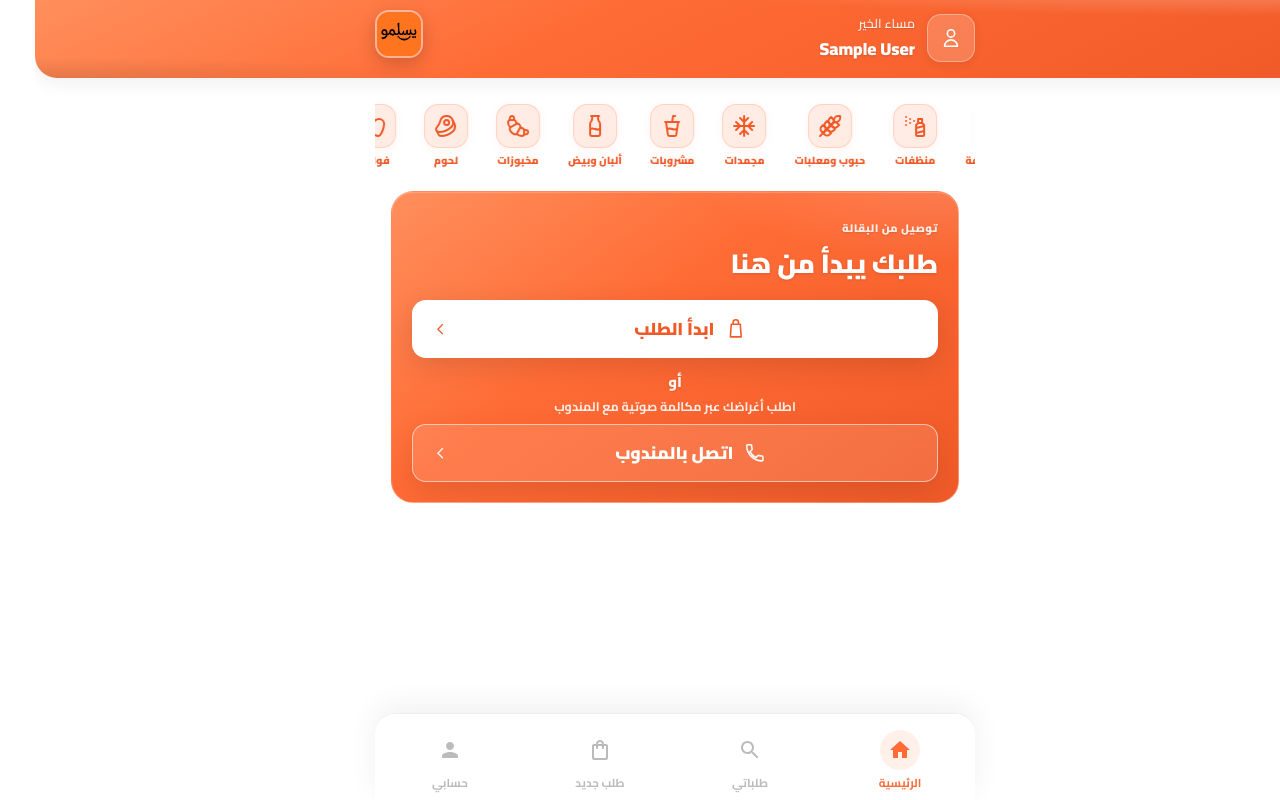
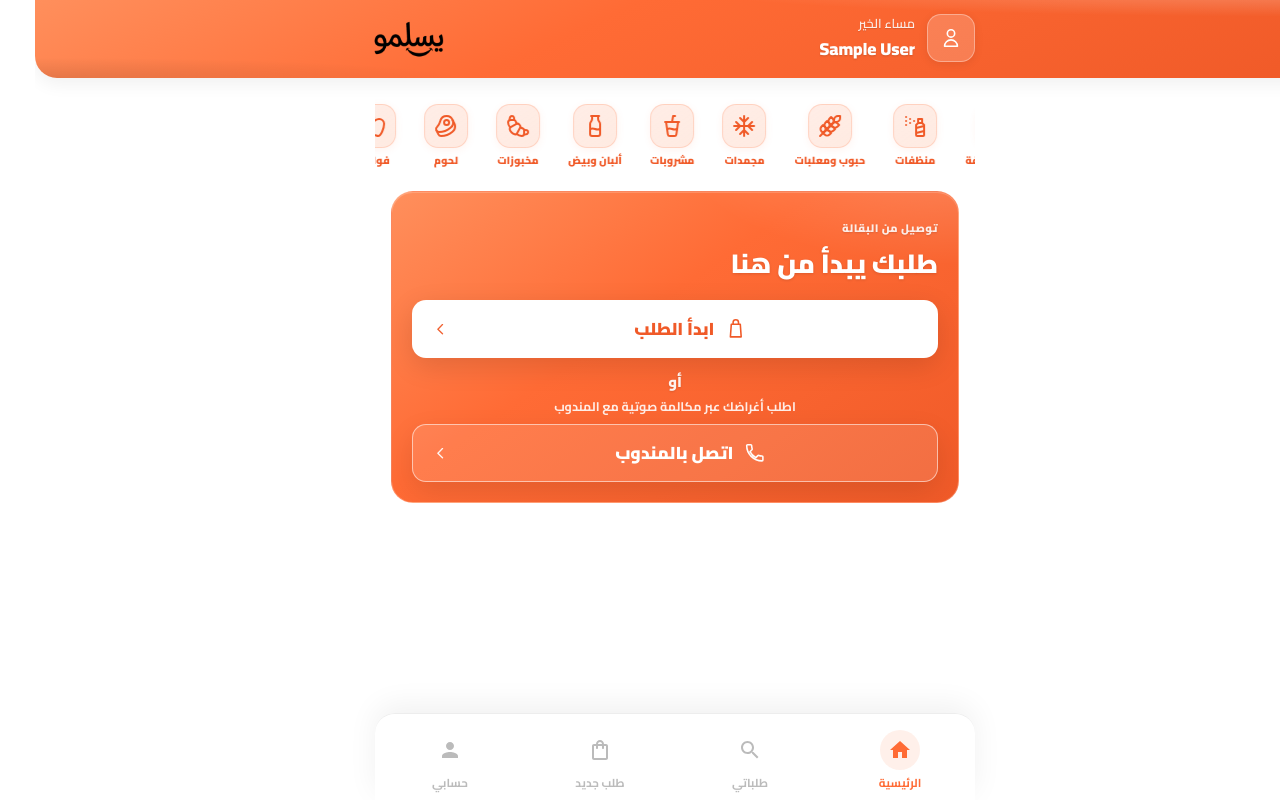
Before and after one commit to zain00abd/dashbord-yeslamo, a Next.js app: page /home in a window 1280 px wide. Built offline with nearby package versions, Linux system fonts and the light colour scheme; sample sign-in values are in the browser's storage.

Commit message:
edit logo and imag icon

```diff
--- a/src/app/globals.css
+++ b/src/app/globals.css
@@ -56,11 +56,15 @@ a {
   from {
     opacity: 0;
     transform: translateY(-20px);
+    /* transform: scale(1.5); */
+
   }
 
   to {
     opacity: 1;
     transform: translateY(0);
+    transform: scale(1.5);
+
   }
 }
 
@@ -190,6 +194,7 @@ a {
 }
 
 .hero-section::after {
+
   content: '';
   position: absolute;
   bottom: -1px;
@@ -205,9 +210,10 @@ a {
   height: clamp(80px, 20vw, 130px);
   border-radius: 22px;
   object-fit: cover;
-  box-shadow: 0 8px 25px rgba(0, 0, 0, 0.15);
+  /* box-shadow: 0 8px 25px rgba(0, 0, 0, 0.15); */
   margin-bottom: 10px;
   animation: slideDown 0.8s ease-out;
+  transform: scale(1.5);
 }
 
 .hero-title {
@@ -1098,7 +1104,7 @@ a {
 
 /* Global: always add padding when bottom-nav is rendered into body */
 body:has(.bottom-nav) .page-wrapper,
-body:has(.bottom-nav) > div:not(.bottom-nav) {
+body:has(.bottom-nav)>div:not(.bottom-nav) {
   padding-bottom: 80px;
 }
 
@@ -1347,6 +1353,7 @@ body:has(.bottom-nav) > div:not(.bottom-nav) {
   .order-confirm-btn:hover {
     transform: none;
   }
+
   .order-confirm-btn:active {
     transform: scale(0.98);
   }
@@ -1381,8 +1388,7 @@ body:has(.bottom-nav) > div:not(.bottom-nav) {
   display: flex;
   flex-direction: column;
   align-items: center;
-  padding: max(10px, env(safe-area-inset-top)) max(18px, env(safe-area-inset-right)) 12px
-    max(18px, env(safe-area-inset-left));
+  padding: max(10px, env(safe-area-inset-top)) max(18px, env(safe-area-inset-right)) 12px max(18px, env(safe-area-inset-left));
   background: linear-gradient(155deg, #ff8f5c 0%, var(--primary) 42%, var(--primary-dark) 100%);
   border-radius: 0 0 22px 22px;
   /* تقليل الظل الملون لتفادي هالة/تدرج خارج حدود الهيدر */
@@ -1468,12 +1474,16 @@ body:has(.bottom-nav) > div:not(.bottom-nav) {
 }
 
 .home-v2-logo {
+  transform: scale(1.8);
+  position: relative;
+  top: 10px;
+  left: 10px;
   width: 48px;
   height: 48px;
   border-radius: 14px;
   object-fit: cover;
-  box-shadow: 0 6px 18px rgba(0, 0, 0, 0.18);
-  border: 2px solid rgba(255, 255, 255, 0.45);
+  /* box-shadow: 0 6px 18px rgba(0, 0, 0, 0.18); */
+  /* border: 2px solid rgba(255, 255, 255, 0.45); */
 }
 
 .home-v2-location {
@@ -2490,6 +2500,7 @@ body:has(.bottom-nav) > div:not(.bottom-nav) {
 
 /* Touch optimizations for home */
 @media (hover: none) and (pointer: coarse) {
+
   .home-action-card:hover,
   .home-feature-row:hover,
   .home-cta-btn:hover,
--- a/src/app/home/page.js
+++ b/src/app/home/page.js
@@ -361,7 +361,7 @@ export default function HomePage() {
                         </div>
                     </div>
                     <Link href="/" className="home-v2-brand">
-                        <Image src="/logo1.jpg" alt="يسلمو" width={48} height={48} className="home-v2-logo" priority />
+                        <Image src="/logo3.png" alt="يسلمو" width={48} height={48} className="home-v2-logo" priority />
                     </Link>
                 </div>
                 {deliveryLocation ? (
--- a/src/app/page.js
+++ b/src/app/page.js
@@ -31,7 +31,7 @@ export default function Home() {
         <div style={{ position: "absolute", top: "-40px", right: "-40px", width: "180px", height: "180px", borderRadius: "50%", background: "rgba(255,255,255,0.07)", pointerEvents: "none" }} />
         <div style={{ position: "absolute", bottom: "10px", left: "-30px", width: "120px", height: "120px", borderRadius: "50%", background: "rgba(255,255,255,0.05)", pointerEvents: "none" }} />
 
-        <Image src="/logo1.jpg" alt="يسلمو" width={130} height={130} className="hero-logo" priority />
+        <Image src="/logo3.png" alt="يسلمو" width={130} height={130} className="hero-logo" priority />
         <h1 className="hero-title">توصيل كافة الطلبيات إلى المنازل</h1>
         <p className="hero-desc">نوصلك كل ما تحتاجه من متاجرك المفضلة إلى باب منزلك بسرعة وأمان</p>
 
--- a/src/app/privacy/page.js
+++ b/src/app/privacy/page.js
@@ -6,7 +6,7 @@ export default function Privacy() {
         <div className="page-wrapper">
             <div className="top-bar">
                 <Link href="/" className="top-bar-logo">
-                    <Image src="/logo1.jpg" alt="يسلمو" width={36} height={36} />
+                    <Image src="/logo3.png" alt="يسلمو" width={36} height={36} />
                     <span>سياسة الخصوصية</span>
                 </Link>
                 <Link href="/" className="top-bar-back">← الرئيسية</Link>
--- a/src/app/register/page.js
+++ b/src/app/register/page.js
@@ -136,7 +136,7 @@ export default function Register() {
         <div className="page-wrapper">
             <div className="top-bar">
                 <Link href="/" className="top-bar-logo">
-                    <Image src="/logo1.jpg" alt="يسلمو" width={36} height={36} />
+                    <Image src="/logo3.jpg" alt="يسلمو" width={36} height={36} />
                     <span>{isEditing ? "تعديل الحساب" : "إنشاء حساب"}</span>
                 </Link>
                 <Link href="/" className="top-bar-back">← الرئيسية</Link>
--- a/src/app/terms/page.js
+++ b/src/app/terms/page.js
@@ -6,7 +6,7 @@ export default function Terms() {
         <div className="page-wrapper">
             <div className="top-bar">
                 <Link href="/" className="top-bar-logo">
-                    <Image src="/logo1.jpg" alt="يسلمو" width={36} height={36} />
+                    <Image src="/logo3.png" alt="يسلمو" width={36} height={36} />
                     <span>الشروط والأحكام</span>
                 </Link>
                 <Link href="/" className="top-bar-back">← الرئيسية</Link>
```
Also changed, not shown: public/logo3.png (added).
